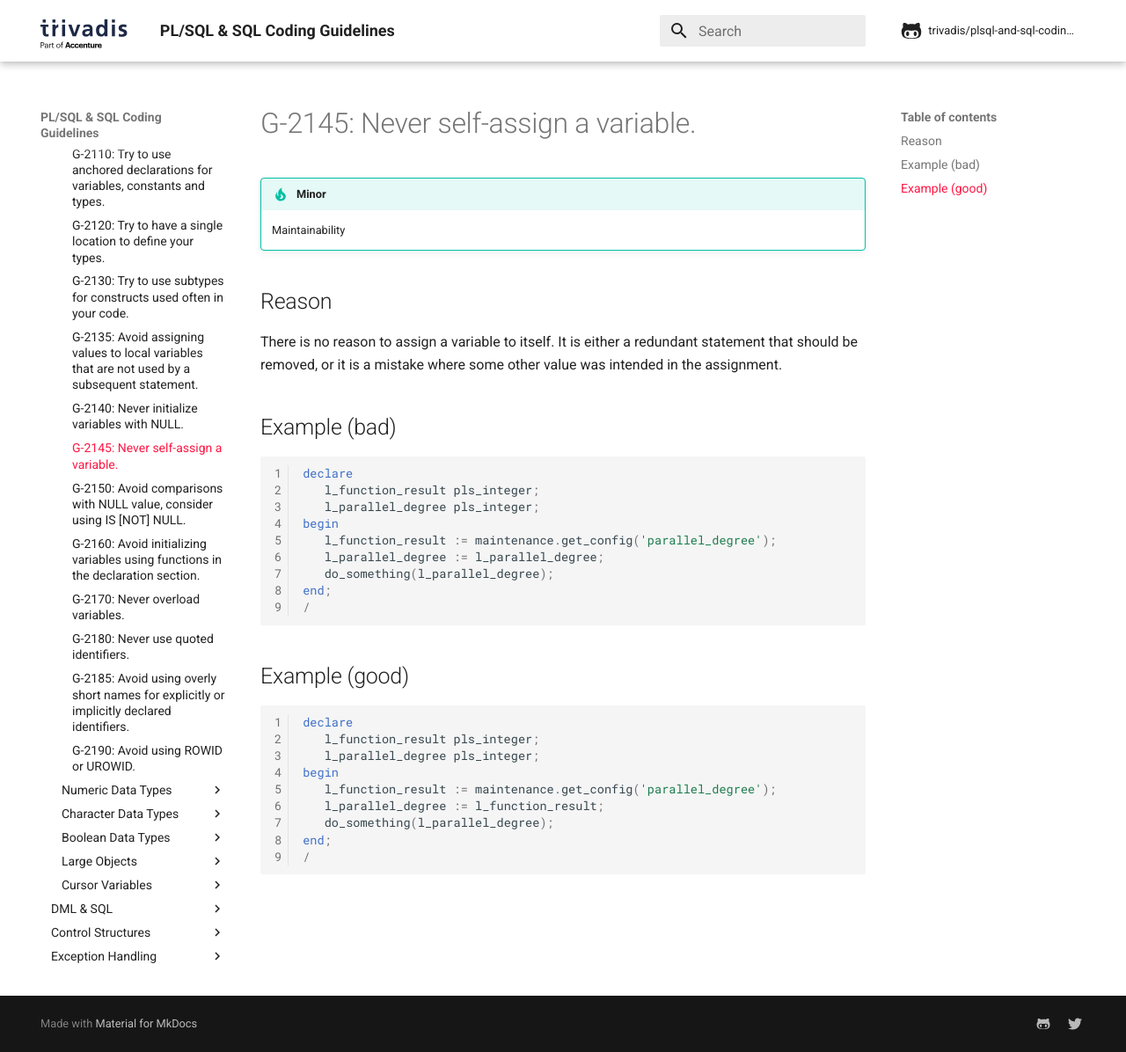
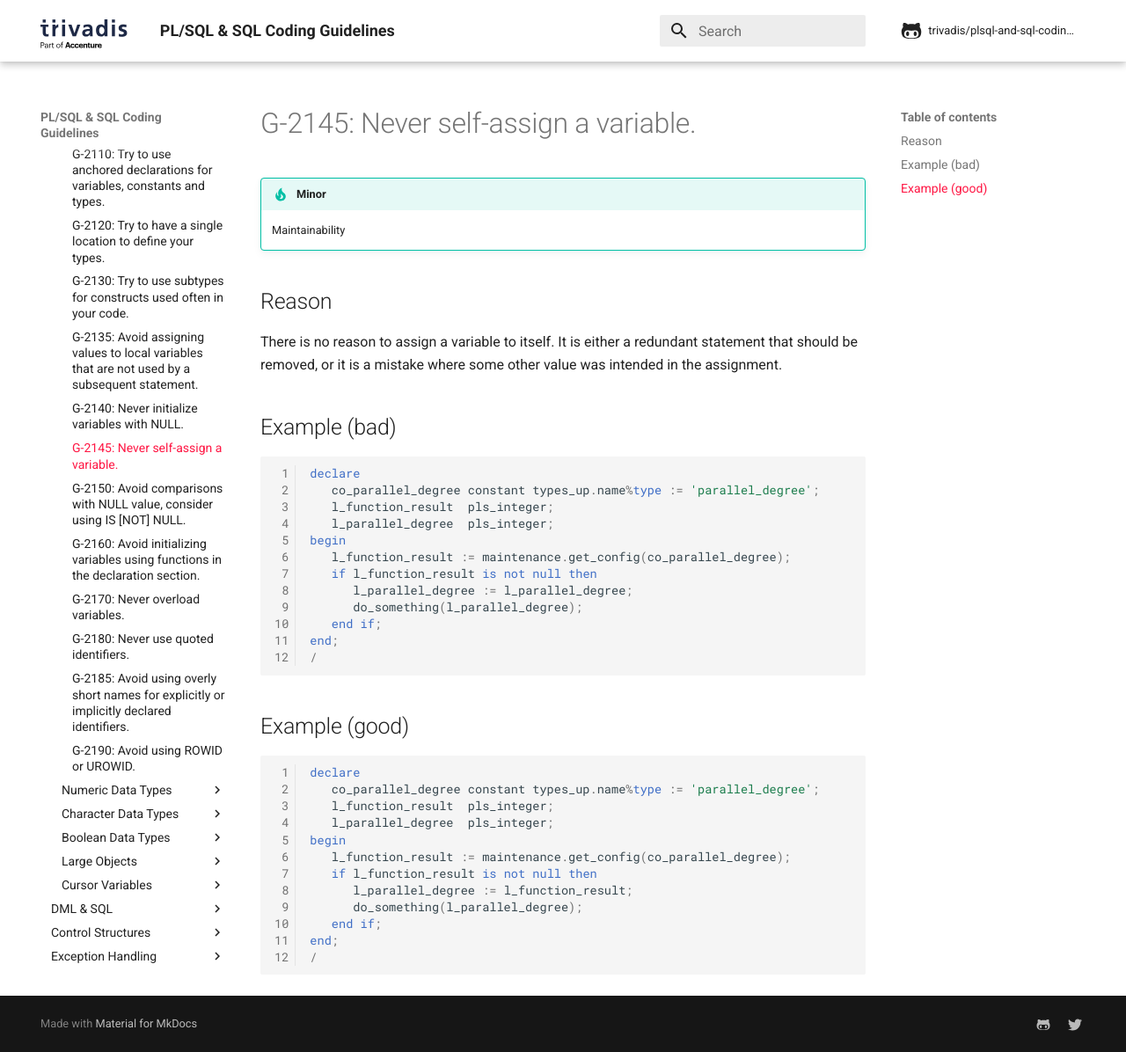
Before and after one commit to Trivadis/plsql-and-sql-coding-guidelines, an MkDocs documentation site: the page built from docs/4-language-usage/2-variables-and-types/1-general/g-2145.md, in a window 1280 px wide and 1196 px high. Shown: the whole window at 88% size. Built offline with MkDocs 1.6.1 and Material for MkDocs 9.7.7, drawn with Linux system fonts in a browser that asks for light colours; comment, search, counter and statistics services are not loaded; the version menu is left out.

Commit message:
Fix violations of G-2135, G-1050

````diff
--- a/docs/4-language-usage/2-variables-and-types/1-general/g-2145.md
+++ b/docs/4-language-usage/2-variables-and-types/1-general/g-2145.md
@@ -11,12 +11,15 @@ There is no reason to assign a variable to itself. It is either a redundant stat
 
 ``` sql
 declare
-   l_function_result pls_integer;
-   l_parallel_degree pls_integer;
+   co_parallel_degree constant types_up.name%type := 'parallel_degree';
+   l_function_result  pls_integer;
+   l_parallel_degree  pls_integer;
 begin
-   l_function_result := maintenance.get_config('parallel_degree');
-   l_parallel_degree := l_parallel_degree;
-   do_something(l_parallel_degree);
+   l_function_result := maintenance.get_config(co_parallel_degree);
+   if l_function_result is not null then
+      l_parallel_degree := l_parallel_degree;
+      do_something(l_parallel_degree);
+   end if;
 end;
 /
 ```
@@ -25,12 +28,15 @@ end;
 
 ``` sql
 declare
-   l_function_result pls_integer;
-   l_parallel_degree pls_integer;
+   co_parallel_degree constant types_up.name%type := 'parallel_degree';
+   l_function_result  pls_integer;
+   l_parallel_degree  pls_integer;
 begin
-   l_function_result := maintenance.get_config('parallel_degree');
-   l_parallel_degree := l_function_result;
-   do_something(l_parallel_degree);
+   l_function_result := maintenance.get_config(co_parallel_degree);
+   if l_function_result is not null then
+      l_parallel_degree := l_function_result;
+      do_something(l_parallel_degree);
+   end if;
 end;
 /
 ```
````
